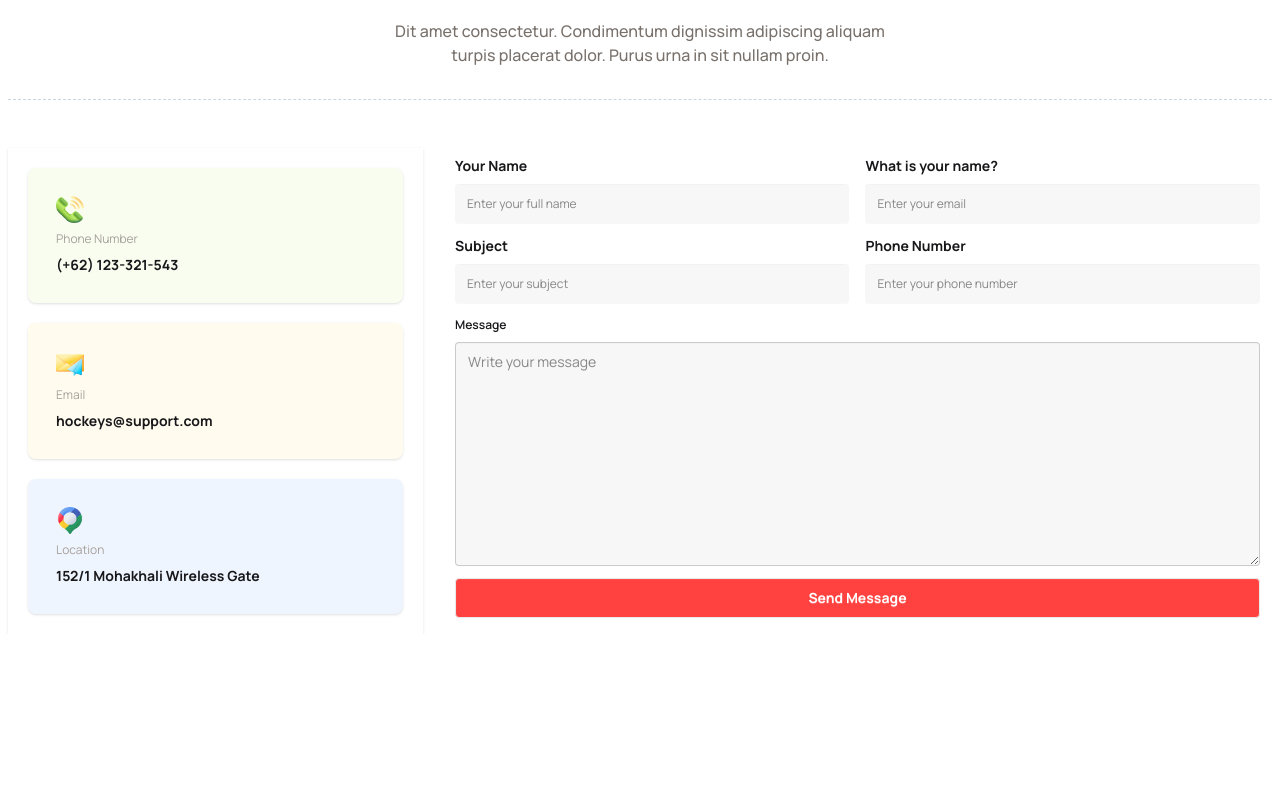
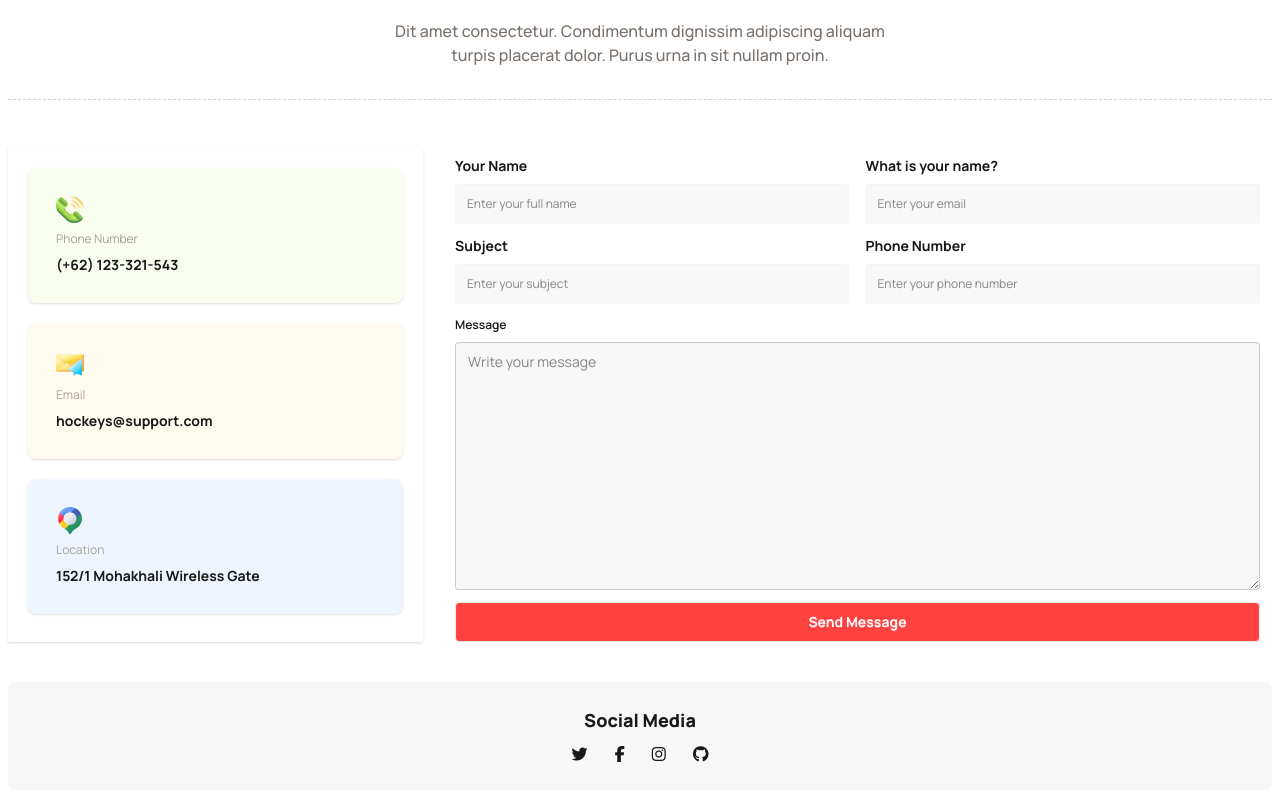
Before and after one commit to mohibuluzzal/hockey-web, a plain HTML site: page index.html in a window 1280 px wide. Shown: the part 4315-5115 px from the top of the page. Before the commit the page ends 4949 px from the top, so only its background shows below. Drawn offline with nearby package versions, Linux system fonts and the light colour scheme.

Commit message:
added social media section done

```diff
--- a/index.html
+++ b/index.html
@@ -601,7 +601,7 @@ enim sagittis turpis in magna. Id et sed euismod natoque amet nunc morbi nulla.
                  <!-- Third Row -->
                  <fieldset class="fieldset mb-2">
   <legend class="fieldset-legend">Message</legend>
-  <textarea class="textarea h-56 bg-[#13131808] w-full" placeholder="Write your message"></textarea>
+  <textarea class="textarea h-62 bg-[#13131808] w-full" placeholder="Write your message"></textarea>
 </fieldset>
 
 <button class="btn btn-block bg-[#FF4240] text-white text-sm font-bold">Send Message</button>
@@ -610,7 +610,19 @@ enim sagittis turpis in magna. Id et sed euismod natoque amet nunc morbi nulla.
            </div>
            </section>
 
+           <!-- Social Media Section Start -->
+            <section class="mt-10 mb-24">
+              <div class="bg-[#13131808] p-6 rounded-lg">
+                <p class="text-center text-lg font-extrabold">Social Media</p>
+                <div class="text-center space-x-6 mt-2">
+                  <i class="fa-brands fa-twitter"></i>
+                  <i class="fa-brands fa-facebook-f"></i>
+                  <i class="fa-brands fa-instagram"></i>
+                  <i class="fa-brands fa-github"></i>
+                </div>
 
+</div>
+            </section>
     </main>
 
     <footer>
```
